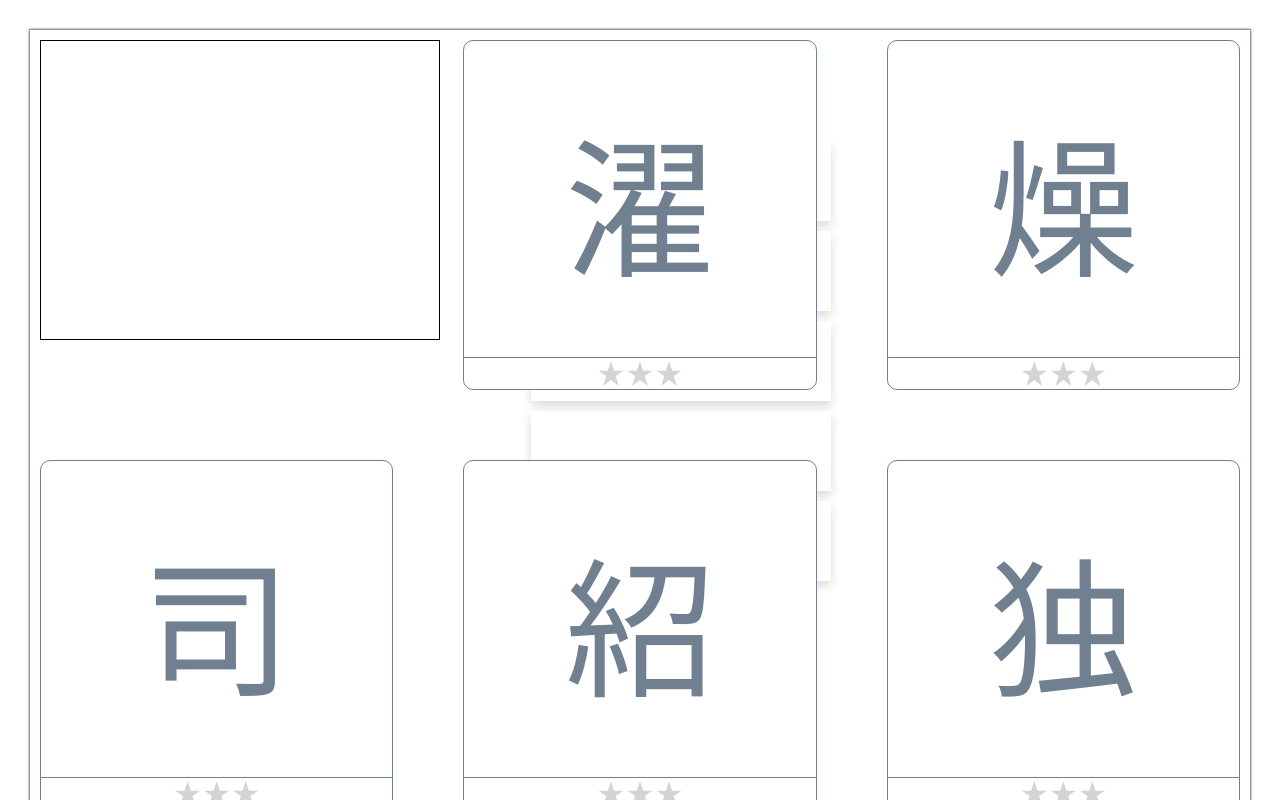
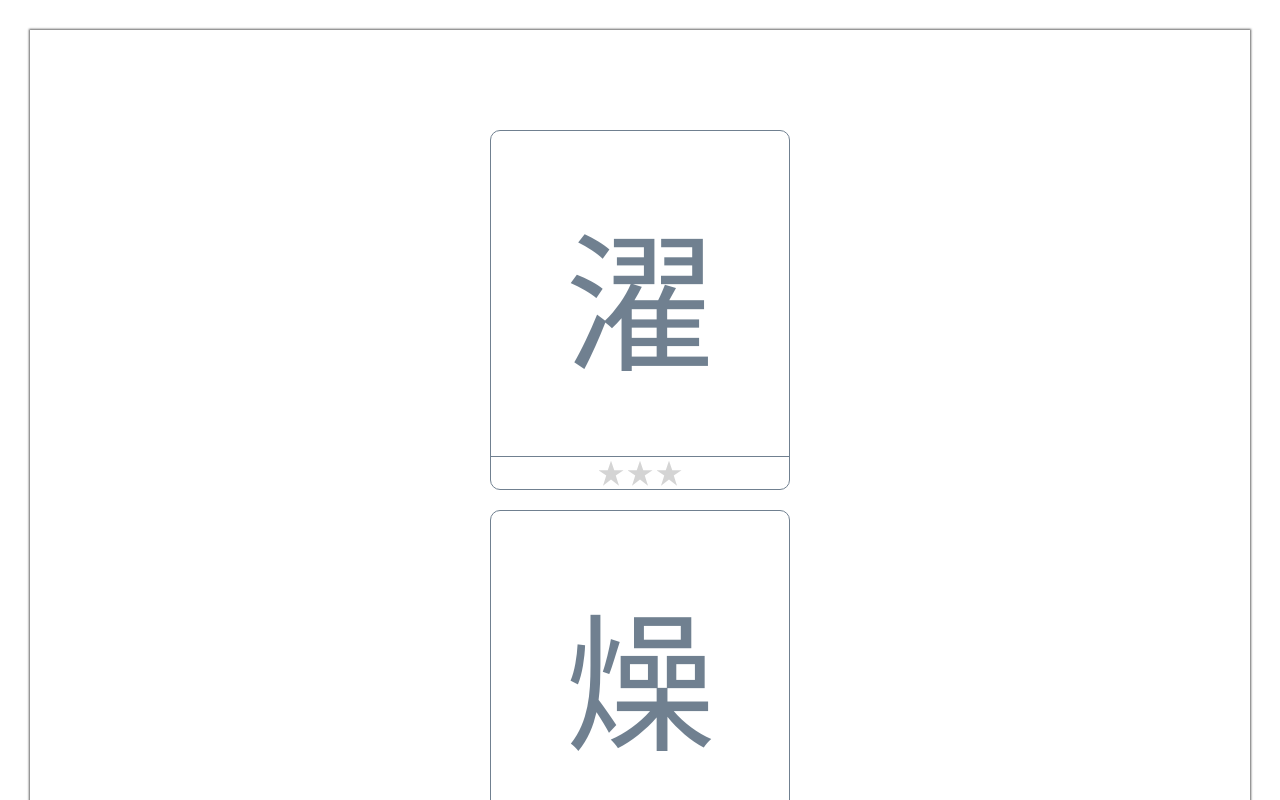
Before and after one commit to alex-krippner/JLPT-N2-StudyApp, a React app: page / in a window 1280 px wide. Shown: the top 800 px of the page. Built offline with nearby package versions, Linux system fonts and the light colour scheme; the HTML template or start-up script is replaced by a standard one.

Commit message:
created vertically sortable kanji card list

```diff
--- a/src/components/card.component.jsx
+++ b/src/components/card.component.jsx
@@ -5,12 +5,21 @@ import styled from 'styled-components';
 
 import Star from './star.component';
 
-const CardScene = styled.div`
-  height: 35rem;
+const CardScene = styled.div.attrs((props) => ({
+  style: {
+    transition: props.isDragging ? 'none' : 'all 500ms',
+  },
+}))`
+  height: ${({ height }) => height}px;
   perspective: 80rem;
   -moz-perspective: 150rem;
+  width: 30rem;
+  user-select: none;
+
+  position: absolute;
+  top: ${({ top }) => 100 + top}px;
+  left: calc(50% - 150px);
 `;
-
 const CardWrapper = styled.div`
   width: 100%;
   height: 100%;
@@ -146,9 +155,12 @@ const Card = ({
   flipCard,
   rating,
   rateData,
+  isDragging,
+  top,
+  height,
 }) => {
   return (
-    <CardScene>
+    <CardScene isDragging={isDragging} height={height} top={top}>
       <CardWrapper className="cardWrapper" id={id}>
         <CardSide front>
           <Front>
--- a/src/components/cardsContainer.component.jsx
+++ b/src/components/cardsContainer.component.jsx
@@ -1,11 +1,66 @@
+import React, { useCallback, useState } from 'react';
+import { range, inRange } from 'lodash';
 import styled from 'styled-components';
 
 export const CardsContainerStyled = styled.div`
-  display: grid;
-  grid-template-columns: repeat(auto-fit, minmax(300px, 1fr));
-  grid-gap: 7rem;
-  padding: 1rem;
+  height: 100vh;
+  width: 100wh;
   box-shadow: 0 0 2px 1px rgba(0, 0, 0, 0.6);
 `;
 
-export const emptyFunction = () => {};
+const HEIGHT = 360;
+const MAX = 12;
+
+const CardsContainer = ({ children }) => {
+  const items = range(MAX);
+  const [state, setState] = useState({
+    order: items,
+    dragOrder: items,
+    draggedIndex: null,
+  });
+
+  const handleDrag = useCallback(
+    ({ translation, id }) => {
+      const delta = Math.round(translation.y / HEIGHT);
+      const index = state.order.indexOf(id);
+      const dragOrder = state.order.filter((i) => i !== id);
+      if (!inRange(index + delta, 0, items.length)) {
+        return;
+      }
+
+      dragOrder.splice(index + delta, 0, id);
+
+      setState((prevState) => ({
+        ...prevState,
+        draggedIndex: id,
+        dragOrder,
+      }));
+    },
+    [state.order, items.length],
+  );
+
+  const handleDragEnd = useCallback(() => {
+    setState((prevState) => ({
+      ...prevState,
+      order: prevState.dragOrder,
+      draggedIndex: null,
+    }));
+  }, []);
+  const { draggedIndex, dragOrder, order } = state;
+
+  return (
+    <>
+      {children(
+        HEIGHT,
+        MAX,
+        draggedIndex,
+        dragOrder,
+        order,
+        handleDrag,
+        handleDragEnd,
+      )}
+    </>
+  );
+};
+
+export default CardsContainer;
--- a/src/components/kanji/kanjiCards.component.jsx
+++ b/src/components/kanji/kanjiCards.component.jsx
@@ -1,4 +1,5 @@
 import React from 'react';
+
 import { v4 as uuidv4 } from 'uuid';
 import { connect } from 'react-redux';
 import { createStructuredSelector } from 'reselect';
@@ -10,9 +11,27 @@ import selectAllKanji from '../../redux/kanjiCollection/kanjiCollection.selector
 import { flipCard } from '../components.utils';
 import { rateKanji } from '../../redux/kanjiCollection/kanjiCollection.actionCreators';
 
-const KanjiCards = ({ kanji, rateKanjiDispatcher }) =>
-  kanji.map((k) => (
-    <Draggable key={k.id}>
+const KanjiCards = ({
+  kanji,
+  rateKanjiDispatcher,
+  height,
+  draggedIndex,
+  dragOrder,
+  order,
+  handleDrag,
+  handleDragEnd,
+}) => {
+  return kanji.map((k, idx) => {
+    const isDragging = draggedIndex === idx;
+    const top = dragOrder.indexOf(idx) * (height + 20);
+    const draggedTop = order.indexOf(idx) * (height + 20);
+    return (
+      <Draggable
+        key={k.id}
+        id={idx}
+        onDrag={handleDrag}
+        onDragEnd={handleDragEnd}
+      >
         <Card
           key={k.id}
           front={k.kanji}
@@ -23,9 +42,14 @@ const KanjiCards = ({ kanji, rateKanjiDispatcher }) =>
           id={uuidv4()}
           flipCard={flipCard}
           rateData={rateKanjiDispatcher}
+          isDragging={isDragging}
+          top={isDragging ? draggedTop : top}
+          height={height}
         />
       </Draggable>
-  ));
+    );
+  });
+};
 
 const mapStateToProps = createStructuredSelector({
   kanji: selectAllKanji,
--- a/src/components/kanji/kanjiCardsContainer.component.jsx
+++ b/src/components/kanji/kanjiCardsContainer.component.jsx
@@ -1,104 +1,36 @@
-import React, { useState, useCallback } from 'react';
-import styled from 'styled-components';
-import { range, inRange } from 'lodash';
-import Draggable from '../dragAndDropContainer.component';
+import React from 'react';
 
-import { CardsContainerStyled } from '../cardsContainer.component';
+import CardsContainer, {
+  CardsContainerStyled,
+} from '../cardsContainer.component';
 import KanjiCards from './kanjiCards.component';
 
-const HEIGHT = 80;
-const MAX = 5;
-
 const KanjiCardsContainer = () => {
-  const items = range(MAX);
-  const [state, setState] = useState({
-    order: items,
-    dragOrder: items,
-    draggedIndex: null,
-  });
-
-  const handleDrag = useCallback(
-    ({ translation, id }) => {
-      const delta = Math.round(translation.y / HEIGHT);
-      const index = state.order.indexOf(id);
-      const dragOrder = state.order.filter((i) => i !== id);
-
-      if (!inRange(index + delta, 0, items.length)) {
-        return;
-      }
-
-      dragOrder.splice(index + delta, 0, id);
-
-      setState((prevState) => ({
-        ...prevState,
-        draggedIndex: id,
-        dragOrder,
-      }));
-    },
-    [state.order, items.length],
-  );
-
-  const handleDragEnd = useCallback(() => {
-    setState((prevState) => ({
-      ...prevState,
-      order: prevState.dragOrder,
-      draggedIndex: null,
-    }));
-  }, []);
-
   return (
     <CardsContainerStyled>
-      <Container>
-        {items.map((index) => {
-          const isDragging = state.draggedIndex === index;
-          const top = state.dragOrder.indexOf(index) * (HEIGHT + 10);
-          const draggedTop =
-            state.order.indexOf(index) * (HEIGHT + 10);
-
-          return (
-            <Draggable
-              key={index}
-              id={index}
-              onDrag={handleDrag}
-              onDragEnd={handleDragEnd}
-            >
-              <Rect
-                isDragging={isDragging}
-                top={isDragging ? draggedTop : top}
-              />
-            </Draggable>
-          );
-        })}
-      </Container>
-      <KanjiCards />
+      <CardsContainer>
+        {(
+          HEIGHT,
+          MAX,
+          draggedIndex,
+          dragOrder,
+          order,
+          handleDrag,
+          handleDragEnd,
+        ) => (
+          <KanjiCards
+            draggedIndex={draggedIndex}
+            dragOrder={dragOrder}
+            order={order}
+            height={HEIGHT}
+            max={MAX}
+            handleDrag={handleDrag}
+            handleDragEnd={handleDragEnd}
+          />
+        )}
+      </CardsContainer>
     </CardsContainerStyled>
   );
 };
 
-const Container = styled.div`
-  height: 30rem;
-  width: 40rem;
-  border: solid 1px;
-`;
-
-const Rect = styled.div.attrs((props) => ({
-  style: {
-    transition: props.isDragging ? 'none' : 'all 500ms',
-  },
-}))`
-  width: 300px;
-  user-select: none;
-  height: ${HEIGHT}px;
-  background: #fff;
-  box-shadow: 0 5px 10px rgba(0, 0, 0, 0.15);
-  display: flex;
-  align-items: center;
-  justify-content: center;
-  position: absolute;
-  top: ${({ top }) => 100 + top}px;
-  left: calc(50vw - 150px);
-  font-size: 20px;
-  color: #777;
-`;
-
 export default KanjiCardsContainer;
```
Lines whose indentation alone changed are shown as unchanged.
